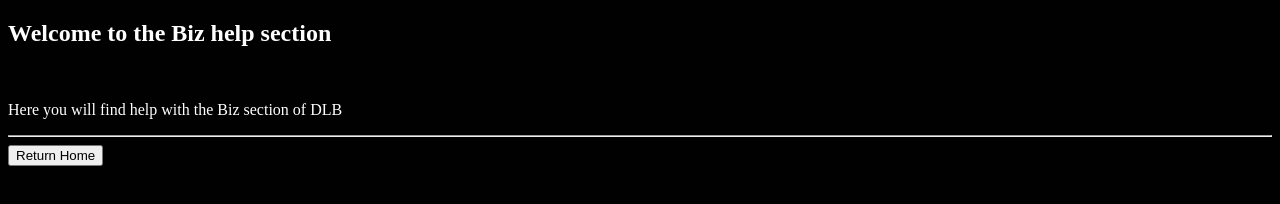
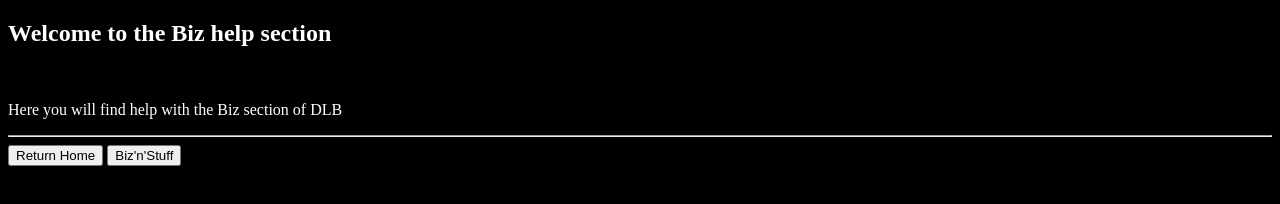
Before and after one commit to CKStudios2018/lvlBot, a website: page docs/help/bizno/index.html in a window 1280 px wide. Drawn offline with Linux system fonts and the light colour scheme.

Commit message:
Update index.html

```diff
--- a/docs/help/bizno/index.html
+++ b/docs/help/bizno/index.html
@@ -10,5 +10,6 @@
         <p style="color: white;">Here you will find help with the Biz section of DLB</p>
         <hr>
         <button onclick="location.href='https://ckstudios2018.github.io/lvlBot';" style="text-align: end;">Return Home</button>
-    </body>
+        <button onclick="location.href='https://ckstudios2018.github.io/lvlBot/biz/';" style="text-align: end;">Biz'n'Stuff</button>
+   </body>
 </html>
```
